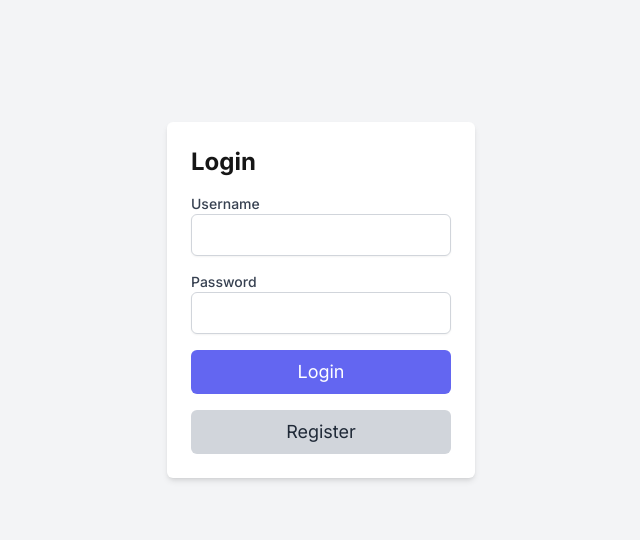
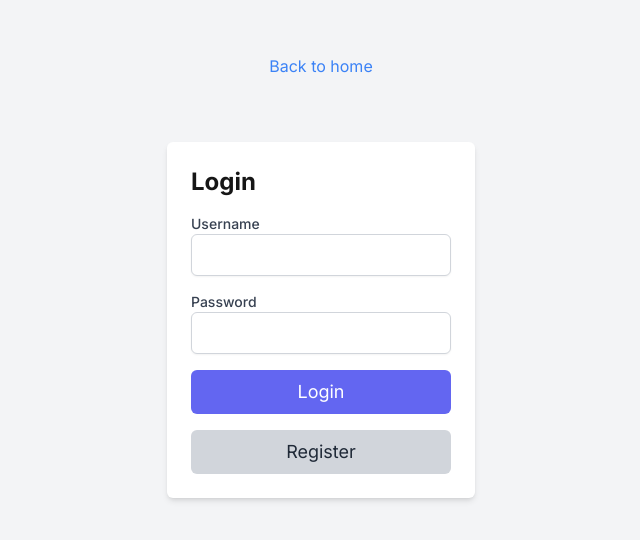
Before and after one commit to Operating-Owls/next-component-library, a Next.js app: page /login-demo in a window 1280 px wide. Shown: the part 124-664 px from the top of the page, without its empty margins (319-959 px from the left). Built offline with nearby package versions, Linux system fonts and the light colour scheme.

Commit message:
Update page.js

```diff
--- a/app/login-demo/page.js
+++ b/app/login-demo/page.js
@@ -2,7 +2,8 @@ import LoginForm from "@/components/login/LoginForm";
 
 const LoginPage = () => {
   return (
-    <div className="min-h-screen bg-gray-100 flex items-center justify-center">
+    <div className="min-h-screen bg-gray-100 flex flex-col items-center justify-center">
+      <a href="/" className="text-blue-500 hover:underline mb-4">Back to home</a>
       <LoginForm />
     </div>
   );
```
